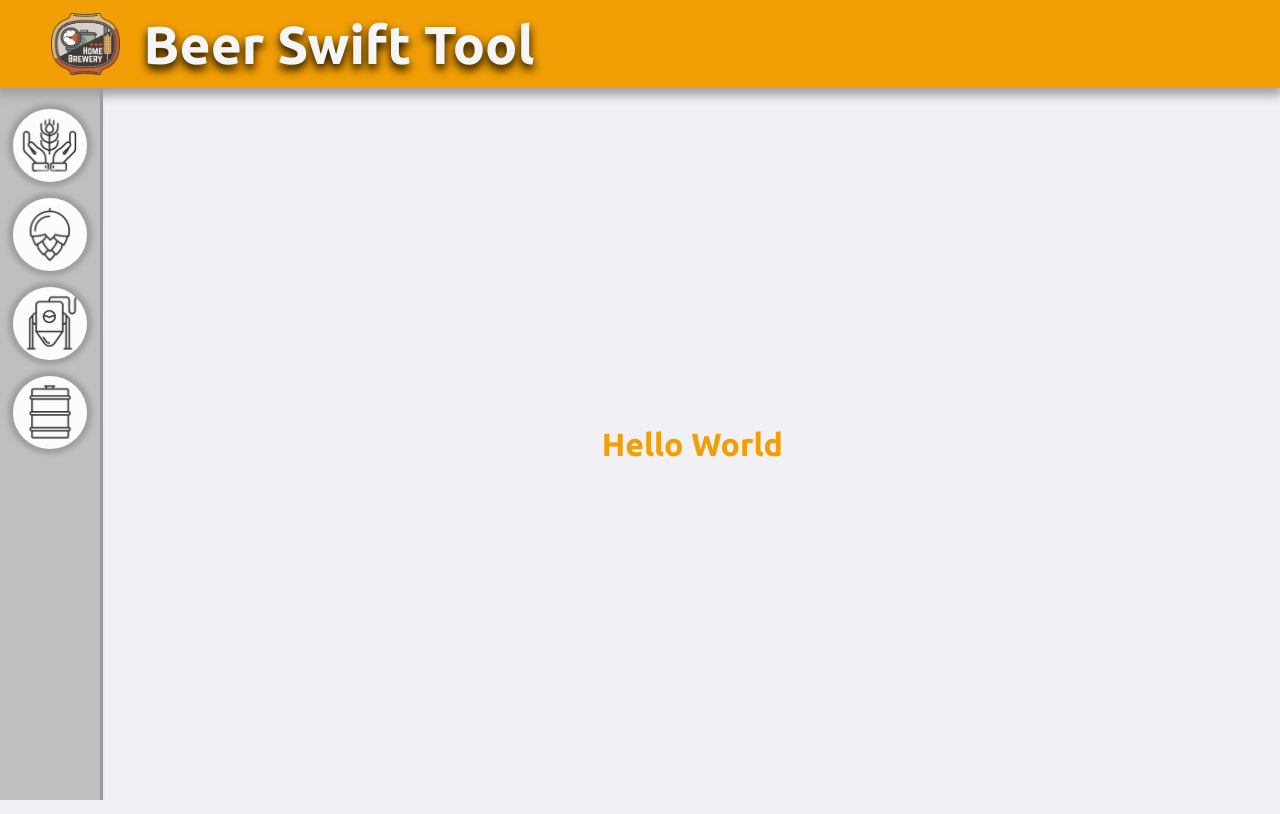
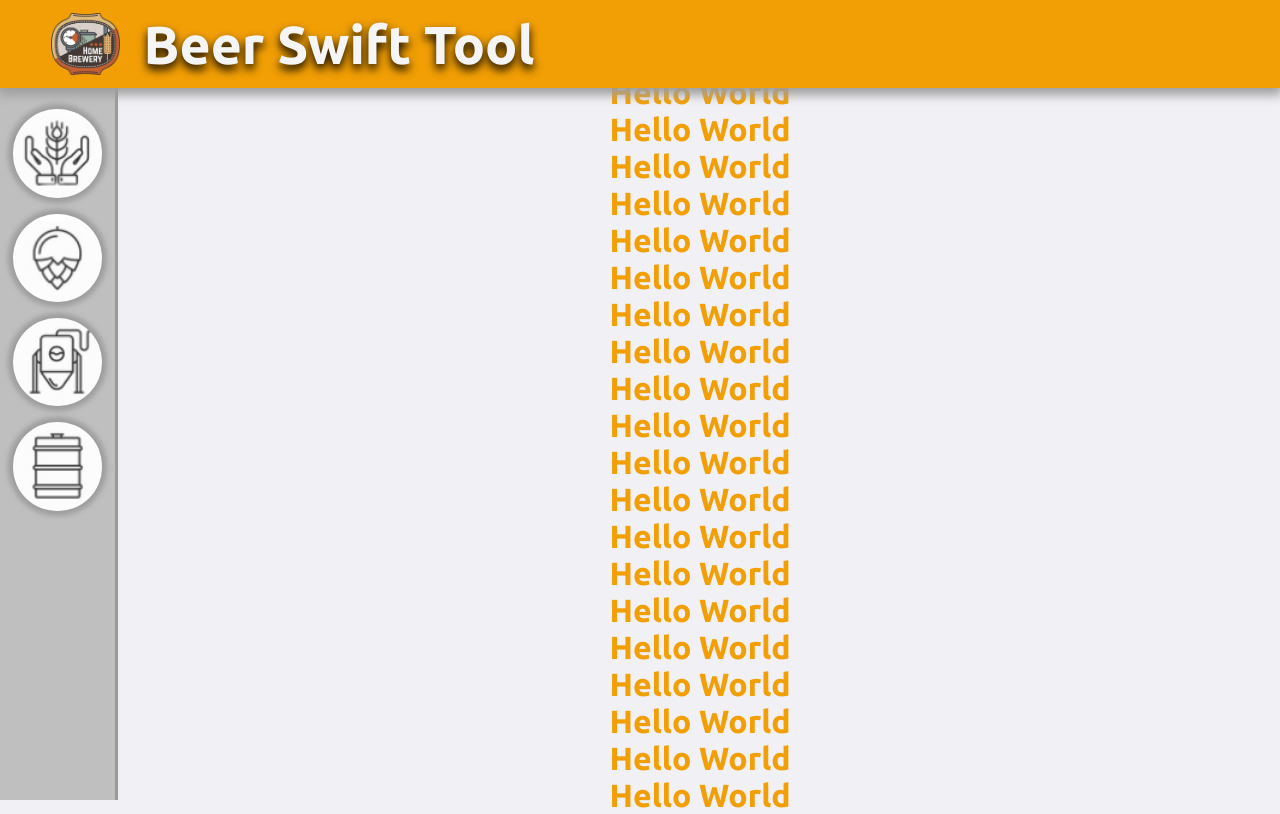
Before and after one commit to Marcio-Tiene/beer-swifty-tool-frontend, a React (Create React App) app: page / in a window 1280 px wide. Built offline with nearby package versions, Linux system fonts and the light colour scheme.

Commit message:
Changes done in pair code meeting

```diff
--- a/src/components/NavMenu/styles.tsx
+++ b/src/components/NavMenu/styles.tsx
@@ -1,4 +1,4 @@
-import styled, { css } from 'styled-components';
+import styled from 'styled-components';
 
 export const NavDiv = styled.nav`
   padding: 1vw 0;
@@ -19,17 +19,13 @@ export const NavButton = styled.a`
   align-items: center;
 
   &:hover {
-    ${(Active) =>
-      Active
-        ? css`
-            border-radius: 20px;
-            background-color: var(--bg-color);
-            transition: linear 200ms;
-          `
-        : css``}
+    border-radius: 20px;
+    background-color: var(--bg-color);
+    transition: linear 200ms;
   }
 `;
 export const NavImg = styled.img`
+  width: 7vw;
   border-radius: 50%;
   box-shadow: 0px 0px 5px 5px var(--blackLighter);
 `;
--- a/src/components/PageDefault/styles.tsx
+++ b/src/components/PageDefault/styles.tsx
@@ -31,7 +31,11 @@ export const HeaderBar = styled.div`
 `;
 export const Content = styled.div`
   grid-area: CT;
+
   padding: 2vw;
   width: 100%;
   height: 100%;
+
+  max-height: calc(100vh - 50px - 3vw);
+  overflow: scroll-y;
 `;
--- a/src/pages/Home/index.tsx
+++ b/src/pages/Home/index.tsx
@@ -1,12 +1,31 @@
 import React from 'react';
 
 import PageDefault from '../../components/PageDefault/indext';
-import { Container, Hello, Span } from './style';
+import { Container, Hello } from './style';
 
 const Home: React.FC = () => {
   return (
     <PageDefault>
       <Container>
+        <Hello>Hello World</Hello>
+        <Hello>Hello World</Hello>
+        <Hello>Hello World</Hello>
+        <Hello>Hello World</Hello>
+        <Hello>Hello World</Hello>
+        <Hello>Hello World</Hello>
+        <Hello>Hello World</Hello>
+        <Hello>Hello World</Hello>
+        <Hello>Hello World</Hello>
+        <Hello>Hello World</Hello>
+        <Hello>Hello World</Hello>
+        <Hello>Hello World</Hello>
+        <Hello>Hello World</Hello>
+        <Hello>Hello World</Hello>
+        <Hello>Hello World</Hello>
+        <Hello>Hello World</Hello>
+        <Hello>Hello World</Hello>
+        <Hello>Hello World</Hello>
+        <Hello>Hello World</Hello>
         <Hello>Hello World</Hello>
       </Container>
     </PageDefault>
--- a/src/pages/Home/style.tsx
+++ b/src/pages/Home/style.tsx
@@ -6,6 +6,7 @@ export const Container = styled.div`
   flex-direction: column;
   width: 100%;
   height: 100%;
+
   align-items: center;
   justify-content: center;
 `;
```
